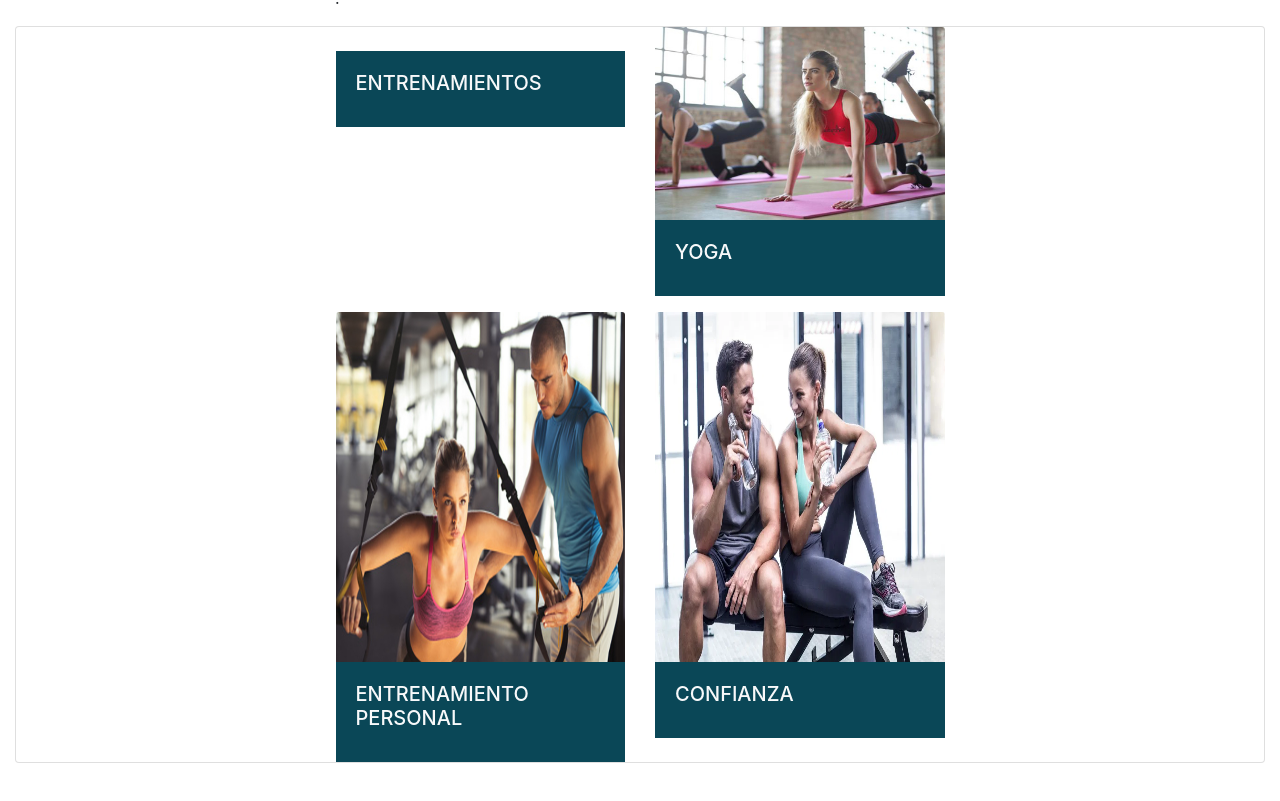
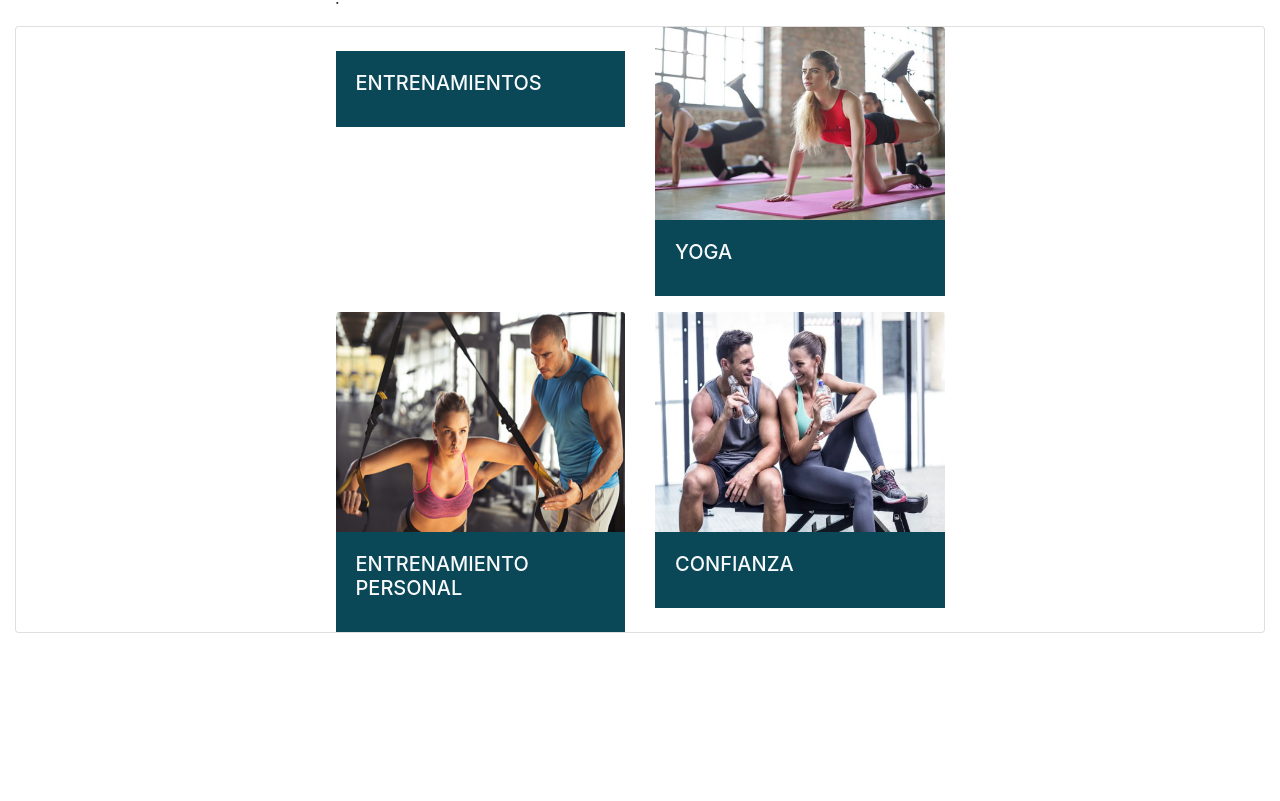
Before and after one commit to alexandra2407/alexandra2407.github.io, a plain HTML site: page inaguracion/index.html in a window 1280 px wide. Shown: the part 2559-3360 px from the top of the page. After the commit the page ends 3262 px from the top, so only its background shows below. Drawn offline with Linux system fonts and the light colour scheme.

Commit message:
Add files via upload
practica final clase

```diff
--- a/inaguracion/index.html
+++ b/inaguracion/index.html
@@ -207,7 +207,7 @@ Estas actividades se desarrollan bajo actividades dirigidas, coreografiadas estr
         <div class="col-3 col-col-sm12"></div>
         <div class="col-3 col-col-sm-12">
 
-          <img src="imagenes/cosas-que-debes-saber-antes-de-contratar-a-un-un-entrenador-personal.jpg" alt="" width="480" height="350" class="card-img-top"imagenes/compotita.jpg>
+          <img src="imagenes/cosas-que-debes-saber-antes-de-contratar-a-un-un-entrenador-personal.jpg" alt="" width="480" height="220" class="card-img-top"imagenes/compotita.jpg>
 
           <div class="card-body azul">
             <a href="#" class="card-link">
@@ -221,7 +221,7 @@ Estas actividades se desarrollan bajo actividades dirigidas, coreografiadas estr
 
         <div class="col-3 col-col-sm-12">
 
-          <img src="imagenes/shutterstock_298755221.webp" alt="" width="480" height="350" class="card-img-top">
+          <img src="imagenes/shutterstock_298755221.webp" alt="" width="480" height="220" class="card-img-top">
 
 
           <div class="card-body azul">
```
